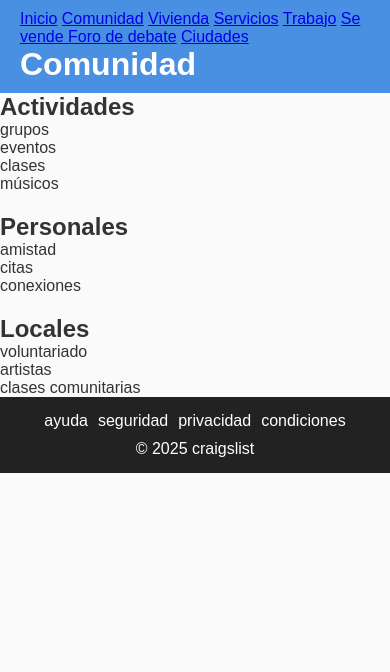
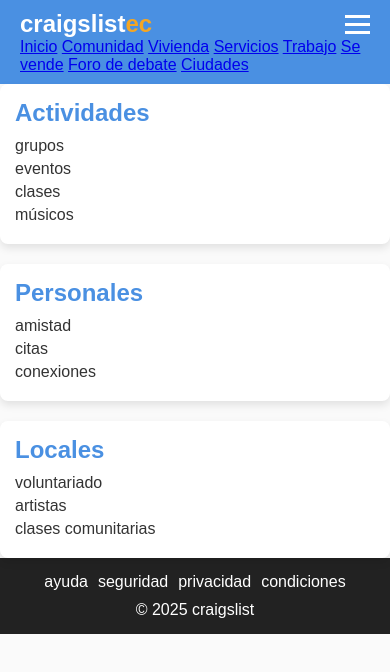
Before and after one commit to RoberthJose/pagina-mejorada, a plain HTML site: page comunidad.html in a window 390 px wide. Drawn offline with Linux system fonts and the light colour scheme.

Commit message:
Update comunidad.html

```diff
--- a/comunidad.html
+++ b/comunidad.html
@@ -10,24 +10,32 @@
 
   <!-- HEADER / NAV -->
   <header class="header">
-    <nav class="navbar">
+    <div class="logo">
+      <h1>craigslist<span>ec</span></h1>
+    </div>
+
+    <!-- HAMBURGUESA SOLO MOVIL -->
+    <div class="hamburger" id="hamburger">
+      <span></span>
+      <span></span>
+      <span></span>
+    </div>
+
+    <nav class="navbar" id="nav-menu">
       <a class="nav-link" href="index.html">Inicio</a>
       <a class="nav-link active" href="comunidad.html">Comunidad</a>
       <a class="nav-link" href="vivienda.html">Vivienda</a>
       <a class="nav-link" href="servicios.html">Servicios</a>
       <a class="nav-link" href="trabajo.html">Trabajo</a>
-      <a class="nav-link" href="se-vende.html">Se vende </a>
+      <a class="nav-link" href="se-vende.html">Se vende</a>
       <a class="nav-link" href="foro-debate.html">Foro de debate</a>
       <a class="nav-link" href="ciudades.html">Ciudades</a>
-
     </nav>
-    <h1>Comunidad</h1>
   </header>
 
   <!-- CONTENIDO -->
   <main class="content">
-
-    <section class="section">
+    <section class="section block animated">
       <h2>Actividades</h2>
       <ul>
         <li>grupos</li>
@@ -37,7 +45,7 @@
       </ul>
     </section>
 
-    <section class="section">
+    <section class="section block animated">
       <h2>Personales</h2>
       <ul>
         <li>amistad</li>
@@ -46,7 +54,7 @@
       </ul>
     </section>
 
-    <section class="section">
+    <section class="section block animated">
       <h2>Locales</h2>
       <ul>
         <li>voluntariado</li>
@@ -54,7 +62,6 @@
         <li>clases comunitarias</li>
       </ul>
     </section>
-
   </main>
 
   <!-- FOOTER -->
@@ -66,5 +73,16 @@
     <p>© 2025 craigslist</p>
   </footer>
 
+  <!-- SCRIPT HAMBURGUESA -->
+  <script>
+    const hamburger = document.getElementById('hamburger');
+    const navMenu = document.getElementById('nav-menu');
+
+    hamburger.addEventListener('click', () => {
+      navMenu.classList.toggle('active');
+      hamburger.classList.toggle('open');
+    });
+  </script>
+
 </body>
 </html>
```
